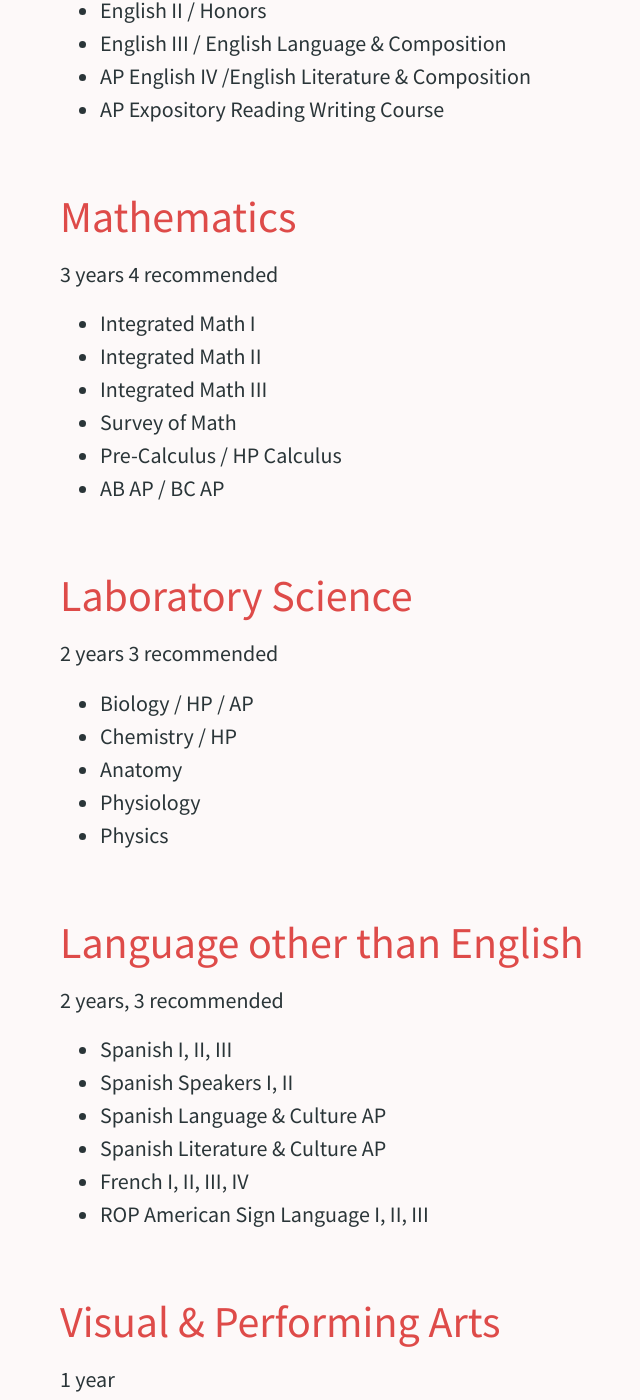
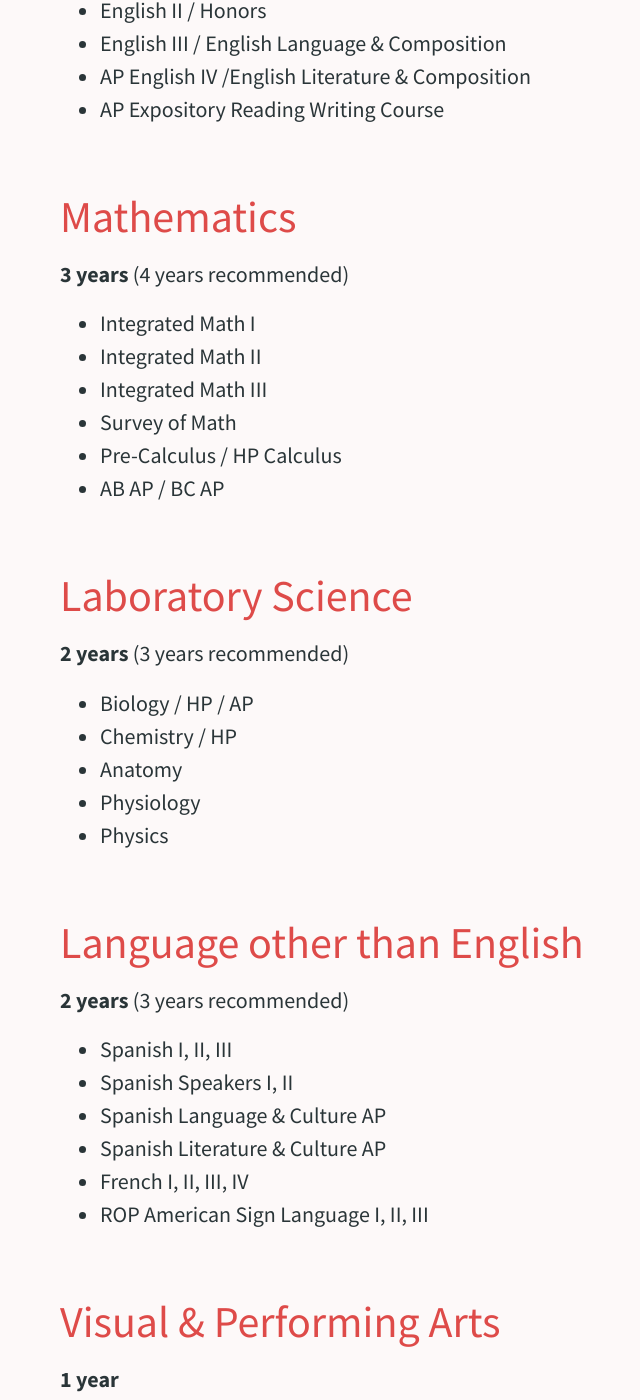
Before and after one commit to jimthoburn/gladstone, a Jekyll site: the page built from academics.markdown, in a window 1280 px wide and 1400 px high, scrolled down 768 px. Shown: the whole window, without its empty margins (6-646 px from the left). Built offline with Jekyll 4.4.1, drawn with Linux system fonts in a browser that asks for light colours; some of the changed text lies outside the part shown.

Commit message:
Update academics.markdown

```diff
--- a/academics.markdown
+++ b/academics.markdown
@@ -7,7 +7,7 @@ layout: default
 
 ## History/Social Science
 
-2 years
+**2 years**
 
 * World History / AP
 * U.S. History / AP
@@ -15,7 +15,7 @@ layout: default
 
 ## English
 
-4 years
+**4 years**
 
 * English I / Honors
 * English II / Honors
@@ -25,7 +25,7 @@ layout: default
 
 ## Mathematics
 
-3 years 4 recommended
+**3 years** (4 years recommended)
 
 * Integrated Math I
 * Integrated Math II
@@ -36,7 +36,7 @@ layout: default
 
 ## Laboratory Science
 
-2 years 3 recommended
+**2 years** (3 years recommended)
 
 * Biology / HP / AP
 * Chemistry / HP
@@ -46,7 +46,7 @@ layout: default
 
 ## Language other than English
 
-2 years, 3 recommended
+**2 years** (3 years recommended)
 
 * Spanish I, II, III
 * Spanish Speakers I, II
@@ -57,7 +57,7 @@ layout: default
 
 ## Visual & Performing Arts
 
-1 year
+**1 year**
 
 * Wind Ensemble
 * Concert Band
@@ -75,11 +75,11 @@ layout: default
 
 ## College Prep Elective
 
-1 year
+**1 year**
 
 Any course above and beyond the minimum requirement.
-Earth Science
 
+* Earth Science
 * ROP Automotive Engineering Principles of Game Development Economics (semester)
 * Latino Studies
 * ROP Law Administration of Justice
```
